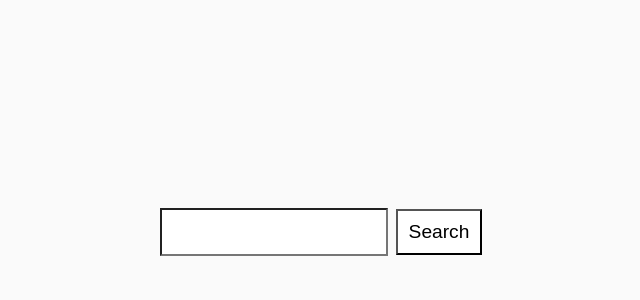
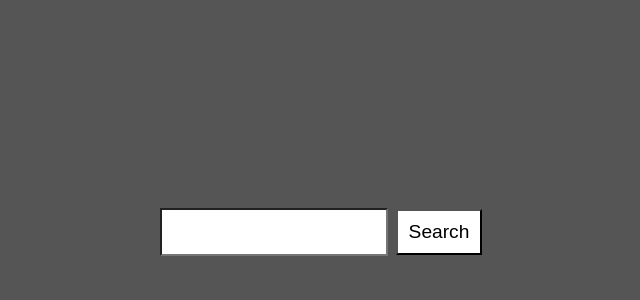
Before and after one commit to ruslanzharkov/react-basic-weather-app, a React (Create React App) app: page / in a window 1280 px wide. Shown: the top 300 px of the page, without its empty margins (315-955 px from the left). Built offline with nearby package versions, Linux system fonts and the light colour scheme.

Commit message:
Changed style for background

```diff
--- a/src/index.css
+++ b/src/index.css
@@ -2,6 +2,6 @@ body {
   margin: 0;
   padding: 0;
   font-family: sans-serif;
-  background: #fafafa;
+  background: #555555;
 
 }
```
